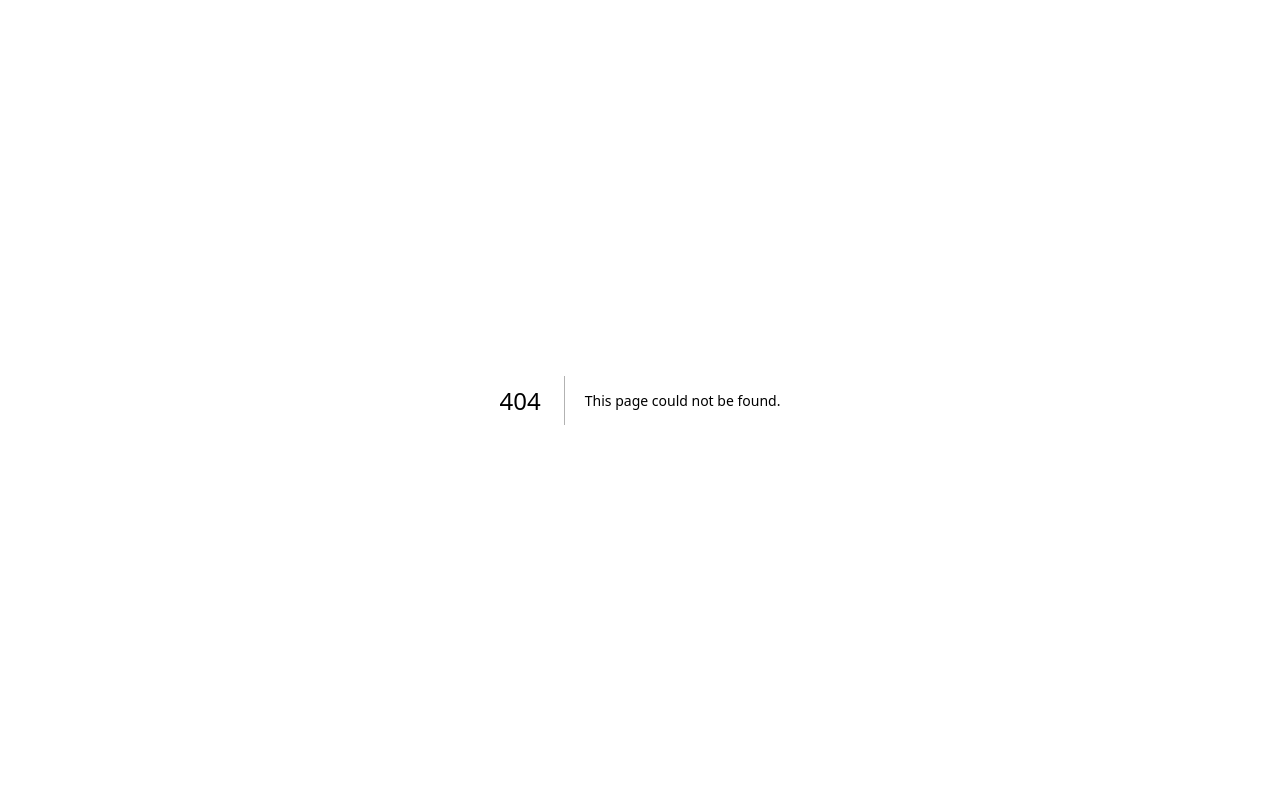
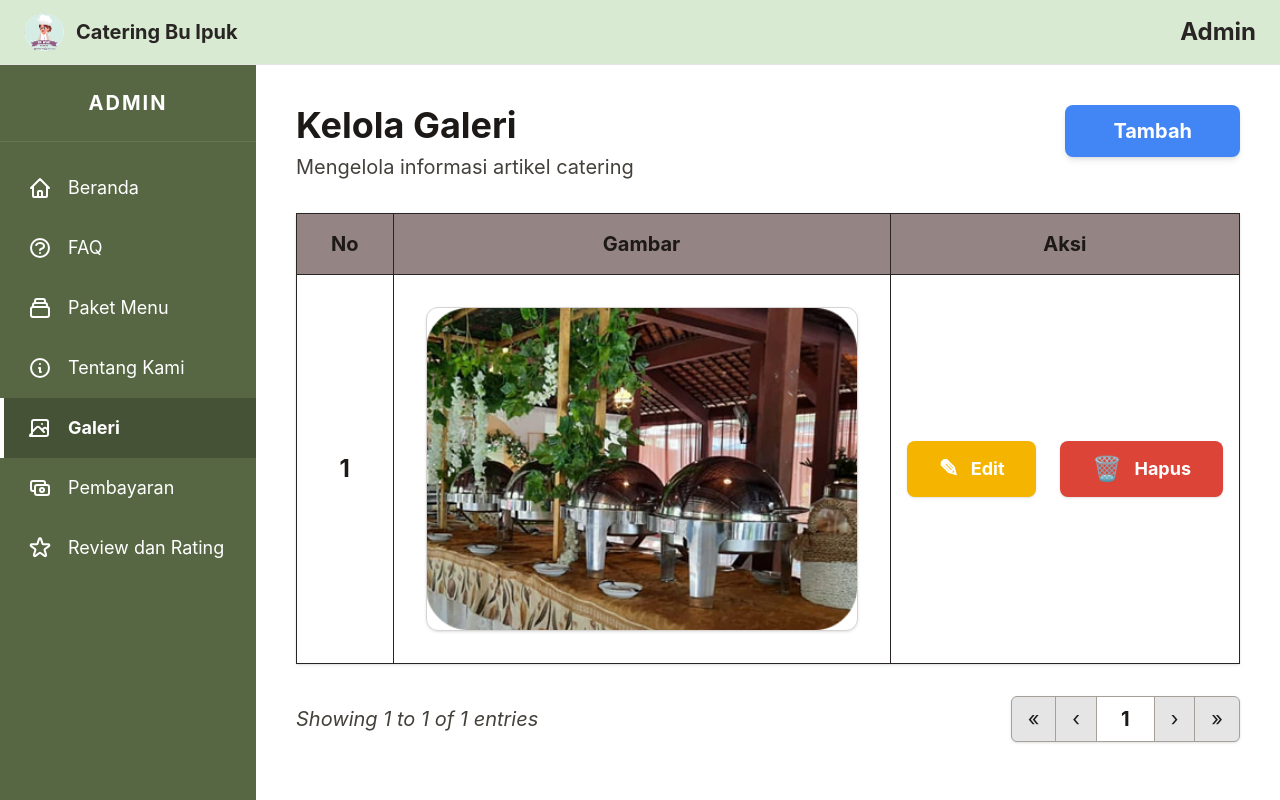
Before and after one commit to chiesazn-coder/catering-bu-Ipuk, a Next.js app: page /admin/galeri in a window 1280 px wide. Before the commit this address had no page. Shown: the top 800 px of the page. Built offline with nearby package versions, Linux system fonts and the light colour scheme; no server answers; a web font is replaced by a local one.

Commit message:
baru baru banget

```diff
--- a/app/admin/faq/page.tsx
+++ b/app/admin/faq/page.tsx
@@ -17,57 +17,61 @@ export default function KelolaFAQ() {
   ]);
 
   return (
-    <div className="font-serif text-stone-900">
-      {/* Judul Halaman */}
+    <div className="font-serif text-stone-900 min-h-screen">
+      {/* Header */}
       <h2 className="text-4xl font-bold mb-2">Kelola FAQ</h2>
-      <p className="text-xl text-stone-700 mb-10">
+      <p className="text-xl text-stone-700 mb-8">
         Mengelola pertanyaan dan jawaban yang sering diajukan
       </p>
 
-      {/* Baris Atas: Cari & Tambah */}
-      <div className="flex flex-col md:flex-row justify-end items-end gap-6 mb-12">
-        <div className="w-full md:w-1/2">
+      {/* Row Cari (Full Width Right) */}
+      <div className="flex justify-end mb-6">
+        <div className="w-full md:w-[450px]">
           <input
             type="text"
             placeholder="Cari"
-            className="w-full p-4 bg-[#D9D9D9] rounded-xl focus:outline-none placeholder-stone-600 text-xl"
+            className="w-full p-4 bg-[#D9D9D9] rounded-xl focus:outline-none placeholder-stone-600 text-xl shadow-inner border border-stone-300"
           />
         </div>
-        <button className="bg-[#4188F1] text-white px-12 py-3 rounded-lg text-2xl font-bold hover:bg-blue-600 transition-colors shadow-md">
+      </div>
+
+      {/* Row Tambah */}
+      <div className="flex justify-end mb-10">
+        <button className="bg-[#4285F4] text-white px-16 py-3 rounded-lg text-2xl font-bold hover:bg-blue-600 transition-all active:scale-95 shadow-md">
           Tambah
         </button>
       </div>
 
       {/* Tabel FAQ */}
-      <div className="overflow-x-auto border border-stone-800">
-        <table className="w-full text-left border-collapse bg-white text-xl">
+      <div className="overflow-x-auto border border-stone-800 bg-white">
+        <table className="w-full text-left border-collapse text-lg md:text-xl">
           <thead>
-            <tr className="bg-[#948484] text-stone-900 border-b border-stone-800">
-              <th className="p-4 border-r border-stone-800 text-center w-20">No</th>
+            <tr className="bg-[#948484] text-stone-900 border-b border-stone-800 font-bold">
+              <th className="p-4 border-r border-stone-800 text-center w-24">No</th>
               <th className="p-4 border-r border-stone-800 text-center">Pertanyaan</th>
               <th className="p-4 border-r border-stone-800 text-center">Jawaban</th>
-              <th className="p-4 text-center">Aksi</th>
+              <th className="p-4 text-center w-80">Aksi</th>
             </tr>
           </thead>
           <tbody>
             {faqs.map((faq, index) => (
               <tr key={faq.id} className="border-b border-stone-800 last:border-b-0">
-                <td className="p-6 border-r border-stone-800 text-center font-bold">
+                <td className="p-6 border-r border-stone-800 text-center font-bold align-middle">
                   {index + 1}
                 </td>
-                <td className="p-6 border-r border-stone-800 leading-relaxed">
+                <td className="p-6 border-r border-stone-800 leading-snug align-middle italic">
                   {faq.pertanyaan}
                 </td>
-                <td className="p-6 border-r border-stone-800 leading-relaxed">
+                <td className="p-6 border-r border-stone-800 leading-snug align-middle italic">
                   {faq.jawaban}
                 </td>
-                <td className="p-6 text-center">
-                  <div className="flex flex-col gap-4 items-center justify-center">
-                    <button className="bg-[#F2B661] text-white px-6 py-2 rounded-lg flex items-center justify-center gap-2 w-32 font-bold shadow-sm hover:bg-[#e0a54d]">
-                      <span>✏️</span> Edit
+                <td className="p-6 align-middle">
+                  <div className="flex flex-row gap-4 items-center justify-center">
+                    <button className="bg-[#F4B400] text-white px-6 py-2 rounded-lg flex items-center justify-center gap-2 font-bold shadow-sm hover:bg-yellow-600 transition-colors">
+                      <span className="text-xl">✏️</span> Edit
                     </button>
-                    <button className="bg-[#C84343] text-white px-6 py-2 rounded-lg flex items-center justify-center gap-2 w-32 font-bold shadow-sm hover:bg-red-700">
-                      <span>🗑️</span> Hapus
+                    <button className="bg-[#DB4437] text-white px-6 py-2 rounded-lg flex items-center justify-center gap-2 font-bold shadow-sm hover:bg-red-700 transition-colors">
+                      <span className="text-xl">🗑️</span> Hapus
                     </button>
                   </div>
                 </td>
@@ -77,16 +81,16 @@ export default function KelolaFAQ() {
         </table>
       </div>
 
-      {/* Footer Tabel: Pagination */}
-      <div className="mt-8 flex flex-col md:flex-row justify-between items-center text-xl text-stone-800 italic">
-        <p>Showing 1 to {faqs.length} of 4 entries</p>
+      {/* Footer Pagination */}
+      <div className="mt-8 flex flex-col md:flex-row justify-between items-center text-xl text-stone-800">
+        <p className="italic">Showing 1 to {faqs.length} of 4 entries</p>
 
-        <div className="flex mt-4 md:mt-0 border border-stone-400 rounded-md overflow-hidden bg-[#E5E5E5]">
-          <button className="px-4 py-2 border-r border-stone-400 hover:bg-stone-300 font-bold">&lt;&lt;</button>
-          <button className="px-4 py-2 border-r border-stone-400 hover:bg-stone-300 font-bold">&lt;</button>
-          <button className="px-6 py-2 border-r border-stone-400 bg-white font-bold">1</button>
-          <button className="px-4 py-2 border-r border-stone-400 hover:bg-stone-300 font-bold">&gt;</button>
-          <button className="px-4 py-2 hover:bg-stone-300 font-bold">&gt;&gt;</button>
+        <div className="flex mt-4 md:mt-0 border border-stone-400 rounded-md overflow-hidden bg-[#E5E5E5] shadow-sm">
+          <button className="px-4 py-2 border-r border-stone-400 hover:bg-stone-300 font-bold">«</button>
+          <button className="px-4 py-2 border-r border-stone-400 hover:bg-stone-300 font-bold">‹</button>
+          <button className="px-6 py-2 border-r border-stone-400 bg-white font-bold text-black">1</button>
+          <button className="px-4 py-2 border-r border-stone-400 hover:bg-stone-300 font-bold">›</button>
+          <button className="px-4 py-2 hover:bg-stone-300 font-bold">»</button>
         </div>
       </div>
     </div>
--- /dev/null
+++ b/app/admin/galeri/page.tsx
@@ -0,0 +1,90 @@
+"use client";
+
+import Image from "next/image";
+import { useState } from "react";
+
+// Data Dummy sesuai desain Figma
+const dummyGaleri = [
+  { id: 1, image: "/galeri1.png", deskripsi: "Dekorasi Buffet Utama" },
+];
+
+export default function KelolaGaleri() {
+  const [images] = useState(dummyGaleri);
+
+  return (
+    <div className="font-serif text-stone-900 min-h-screen p-2">
+      {/* Header Section */}
+      <div className="flex justify-between items-start mb-8">
+        <div>
+          <h2 className="text-4xl font-bold mb-2">Kelola Galeri</h2>
+          <p className="text-xl text-stone-700">Mengelola informasi artikel catering</p>
+        </div>
+        <button className="bg-[#4285F4] text-white px-12 py-3 rounded-lg font-bold text-xl shadow-md hover:bg-blue-600 transition-all active:scale-95">
+          Tambah
+        </button>
+      </div>
+
+      {/* Table Section */}
+      <div className="bg-white border border-stone-800 shadow-sm overflow-hidden">
+        <table className="w-full text-left border-collapse">
+          <thead>
+            <tr className="bg-[#948484] border-b border-stone-800 font-bold text-xl">
+              <th className="p-4 border-r border-stone-800 text-center w-24">No</th>
+              <th className="p-4 border-r border-stone-800 text-center">Gambar</th>
+              <th className="p-4 text-center w-80">Aksi</th>
+            </tr>
+          </thead>
+          <tbody>
+            {images.map((img, index) => (
+              <tr key={img.id} className="border-b border-stone-800 last:border-b-0">
+                {/* Kolom Nomor */}
+                <td className="p-4 border-r border-stone-800 text-center font-bold text-2xl align-middle">
+                  {index + 1}
+                </td>
+
+                {/* Kolom Gambar */}
+                <td className="p-8 border-r border-stone-800">
+                  <div className="relative w-full max-w-[500px] aspect-[4/3] mx-auto rounded-xl overflow-hidden border border-stone-300 shadow-sm">
+                    <Image
+                      src={img.image}
+                      alt={`Galeri ${img.id}`}
+                      fill
+                      className="object-cover"
+                    />
+                  </div>
+                </td>
+
+                {/* Kolom Aksi */}
+                <td className="p-4 align-middle">
+                  <div className="flex justify-center gap-6">
+                    <button className="bg-[#F4B400] text-white px-8 py-3 rounded-lg flex items-center gap-3 font-bold text-lg hover:bg-yellow-600 transition-colors shadow-sm">
+                      <span className="text-2xl">✎</span> Edit
+                    </button>
+                    <button className="bg-[#DB4437] text-white px-8 py-3 rounded-lg flex items-center gap-3 font-bold text-lg hover:bg-red-700 transition-colors shadow-sm">
+                      <span className="text-2xl">🗑</span> Hapus
+                    </button>
+                  </div>
+                </td>
+              </tr>
+            ))}
+          </tbody>
+        </table>
+      </div>
+
+      {/* Pagination Footer sesuai Figma */}
+      <div className="mt-8 flex justify-between items-center text-xl">
+        <p className="italic text-stone-700">
+          Showing 1 to {images.length} of {images.length} entries
+        </p>
+
+        <div className="flex items-center border border-stone-400 rounded-md overflow-hidden bg-[#E5E5E5] shadow-sm">
+          <button className="px-4 py-2 border-r border-stone-400 hover:bg-stone-300 transition-colors">«</button>
+          <button className="px-4 py-2 border-r border-stone-400 hover:bg-stone-300 transition-colors">‹</button>
+          <button className="px-6 py-2 bg-white font-bold border-r border-stone-400">1</button>
+          <button className="px-4 py-2 border-r border-stone-400 hover:bg-stone-300 transition-colors">›</button>
+          <button className="px-4 py-2 hover:bg-stone-300 transition-colors">»</button>
+        </div>
+      </div>
+    </div>
+  );
+}
--- a/app/admin/menu/page.tsx
+++ b/app/admin/menu/page.tsx
@@ -6,7 +6,7 @@ export default function KelolaPaketMenu() {
   const menuData = [
     {
       id: 1,
-      src: "/paket-1.jpg", // Ganti dengan path gambar menu kamu
+      src: "/paket1.png", // Ganti dengan path gambar menu kamu
       judul: "Paket 1",
       harga: "Rp25.000",
       deskripsi: "Nasi putih, daging srundeng, kering tempe, sambal goreng kreni, dadar telur, sambal, timun, dan kering kentang",
--- a/app/admin/tentang/page.tsx
+++ b/app/admin/tentang/page.tsx
@@ -31,7 +31,7 @@ export default function KelolaTentangKami() {
               <td className="p-6 border-r border-stone-800 text-center align-top">
                 <div className="relative w-40 h-64 mx-auto border border-stone-300">
                   <Image
-                    src="/catering-about.jpg" // Ganti dengan path gambar kamu
+                    src="/catering-about.png" // Ganti dengan path gambar kamu
                     alt="Catering Bu Ipuk"
                     fill
                     className="object-cover"
```
Also changed, not shown: public/catering-about.png (added).
